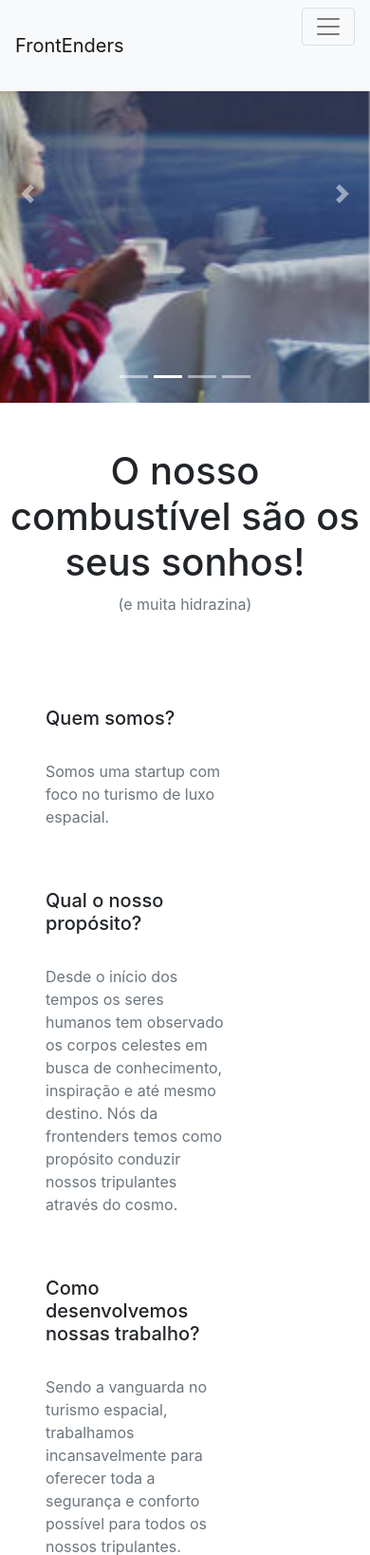
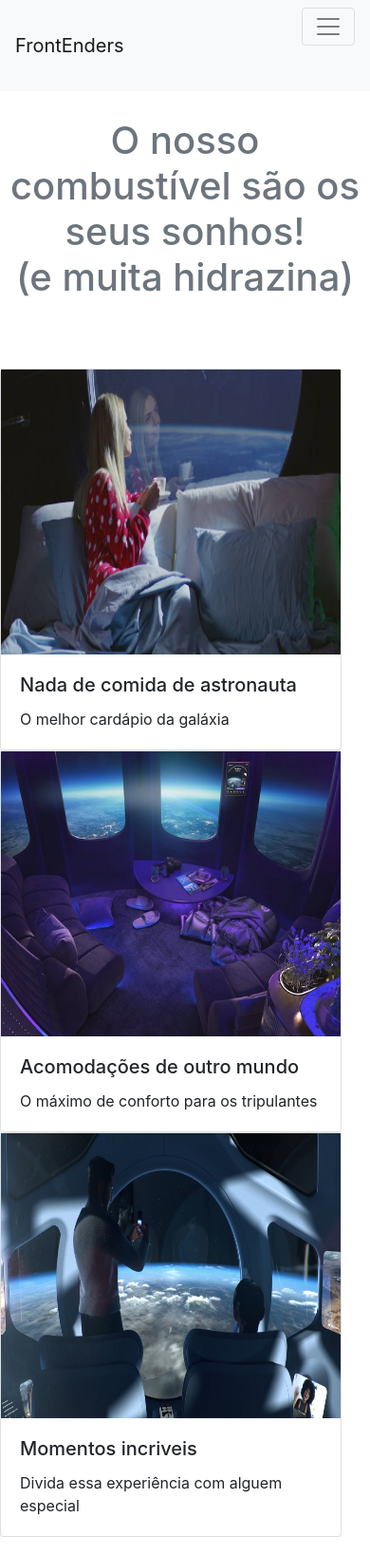
Before and after one commit to linderholm/modulo2_resilia, a plain HTML site: page quem-somos.html in a window 390 px wide. Shown: the top 1637 px of the page at 95% size. Drawn offline with nearby package versions, Linux system fonts and the light colour scheme.

Commit message:
responsividade

```diff
--- a/quem-somos.html
+++ b/quem-somos.html
@@ -10,10 +10,11 @@
       integrity="sha384-zCbKRCUGaJDkqS1kPbPd7TveP5iyJE0EjAuZQTgFLD2ylzuqKfdKlfG/eSrtxUkn"
       crossorigin="anonymous"
     />
-    <link rel="stylesheet" href="style.css" />
+    <link rel="stylesheet" href="style.css">
     <title>Turismo Espacial</title>
   </head>
   <body>
+
     <header class="mb-4">
       <nav class="navbar navbar-expand-lg navbar-light bg-light fixed-top">
         <a class="navbar-brand" href="#">FrontEnders</a>
@@ -46,97 +47,72 @@
           </ul>
         </div>
       </nav>
-
+      <section id="titulo-qs" class="mt-5">
+        <h1 class="text-center text-secondary pb-5 pt-4 fs-6" id="paragrafoQuemSomos">
+          O nosso combustível são os seus sonhos! <br />
+          (e muita hidrazina)
+        </h1>
+      </section>
     </header>
 
-    <main>
-      <section class="carrosel_img">
+    <div class="row row-cols-1 w-100 row-cols-md-3 g-4">
+      <div class="col">
+        <div class="card .h-100">
+          <img src="/img/quemsomoscafé.jpg" class="imagens-qs" alt="...">
+          <div class="card-body">
+            <h5 class="card-title">Nada de comida de astronauta</h5>
+            <p class="card-text">O melhor cardápio da galáxia</p>
+          </div>
+        </div>
+      </div>
+      <div class="col">
+        <div class="card .h-100">
+          <img src="/img/quemsomosquarto.jpg" class="imagens-qs" alt="...">
+          <div class="card-body">
+            <h5 class="card-title">Acomodações de outro mundo</h5>
+            <p class="card-text">O máximo de conforto para os tripulantes</p>
+          </div>
+        </div>
+      </div>
+      <div class="col">
+        <div class="card .h-100">
+          <img  src="/img/quemsomoscasaljanela.jpg" class="imagens-qs" alt="...">
+          <div class="card-body">
+            <h5 class="card-title">Momentos incriveis</h5>
+            <p class="card-text">Divida essa experiência com alguem especial</p>
+          </div>
+        </div>
+      </div>
 
-        <div id="carouselExampleCaptions" class="carousel slide" data-ride="carousel" data-interval="3000">
-          <ol class="carousel-indicators">
-            <li data-target="#carouselExampleCaptions" data-slide-to="0" class="active"></li>
-            <li data-target="#carouselExampleCaptions" data-slide-to="1"></li>
-            <li data-target="#carouselExampleCaptions" data-slide-to="2"></li>
-            <li data-target="#carouselExampleCaptions" data-slide-to="3"></li>
-          </ol>
-          <div class="carousel-inner">
-            <div class="carousel-item imagem-carrossel active">
-              <img src="img/quemsomosquarto.jpg" class="d-block w-100 imagem-carrossel-qs" alt="...">
-              <div class="carousel-caption d-none d-md-block">
-                <h5>Acomodações de outro mundo</h5>
-              </div>
-            </div>
-            <div class="carousel-item imagem-carrossel">
-              <img src="img/quemsomoscafé.jpg" class="d-block w-100 imagem-carrossel-qs" alt="...">
-              <div class="carousel-caption d-none d-md-block">
-                <h5>Nada de comida de astronauta, contamos com o melhor cardápio
-                  da galáxia</h5>
-              </div>
-            </div>
-            <div class="carousel-item imagem-carrossel">
-              <img src="img/quemsomospedido.jpg" class="d-block w-100 imagem-carrossel-qs" alt="...">
-              <div class="carousel-caption d-none d-md-block">
-                <h5>Proporcione um momento único para quem você ama</h5>
-              </div>
-            </div>
-            <div class="carousel-item imagem-carrossel">
-              <img src="img/quemsomoscasaljanela.jpg" class="d-block w-100 imagem-carrossel-qs" alt="...">
-              <div class="carousel-caption d-none d-md-block">
-                <h5>Compartilhe essa emoção com alguém especial</h5>
-              </div>
-            </div>
-          </div>
-          <button class="carousel-control-prev" type="button" data-target="#carouselExampleCaptions" data-slide="prev">
-            <span class="carousel-control-prev-icon" aria-hidden="true"></span>
-            <span class="sr-only">Previous</span>
-          </button>
-          <button class="carousel-control-next" type="button" data-target="#carouselExampleCaptions" data-slide="next">
-            <span class="carousel-control-next-icon" aria-hidden="true"></span>
-            <span class="sr-only">Next</span>
-          </button>
-        </div>
-
-      </section>
-
-      <section id="titulo">
-
-        <h1 class="text-center pt-5">O nosso combustível são os seus sonhos! </h1>
-        <p class="text-center text-secondary pb-5">(e muita hidrazina)</p>
-
-      </section>
-
-      <section id="quem" class="m-5">
+      <section class="paragrafo-qs m-4">
         <h5>Quem somos?</h5>
-        <p class="text-ligth text-secondary pb-5 pt-4" id="perguntas">
+        <p class="text-ligth text-secondary pb-5 pt-4 m-2" id="perguntas">
           Somos uma startup com foco no turismo de luxo espacial.
         </p>
         <h5>Qual o nosso propósito?</h5>
-        <p class="text-ligth text-secondary pb-5 pt-4" id="perguntas">
+        <p class="text-ligth text-secondary pb-5 pt-4 m-2" id="perguntas">
           Desde o início dos tempos os seres humanos tem observado os corpos
           celestes em busca de conhecimento, inspiração e até mesmo destino. Nós
-          da frontenders temos como propósito conduzir nossos tripulantes
-          através do cosmo.
+          da frontenders temos como propósito explorar o cosmo com nossos tripulantes.
         </p>
         <h5>Como desenvolvemos nossas trabalho?</h5>
-        <p class="text-ligth text-secondary pb-5 pt-4" id="perguntas">
+        <p class="text-ligth text-secondary pb-5 pt-4 m-2" id="perguntas">
           Sendo a vanguarda no turismo espacial, trabalhamos incansavelmente
           para oferecer toda a segurança e conforto possível para todos os
           nossos tripulantes.
         </p>
         <h5>Quais atividades são oferecidas a bordo?</h5>
-        <p class="text-ligth text-secondary pb-5 pt-4" id="perguntas">
+        <p class="text-ligth text-secondary pb-5 pt-4 m-2" id="perguntas">
           Dependendo do seu destino final temos uma grande variedade de
           programas a bordo, entre elas o futebol na lua, o pagode em Marte e o
           nosso carro chefe: um incrivel passeio com mochilas a jato.
         </p>
       </section>
     </main>
-
+</div>
     <footer class="bg-secondary p-3">
       <p class="text-light m-0 text-center">&copy; FrontEnders </p>
     </footer>
-
-    <script src="quem-somos.js"></script>
     <script
       src="https://cdn.jsdelivr.net/npm/jquery@3.5.1/dist/jquery.slim.min.js"
       integrity="sha384-DfXdz2htPH0lsSSs5nCTpuj/zy4C+OGpamoFVy38MVBnE+IbbVYUew+OrCXaRkfj"
--- a/style.css
+++ b/style.css
@@ -62,7 +62,12 @@ button {
   height: 50px;
 }
 
+.imagens-qs{
+  height: 300px;
 
-#quem {
-  width: 50%;
 }
+@media (max-width: 800px){
+  #paragrafoQuemSomos{
+    margin-top: 100px;
+  }
+}
```
